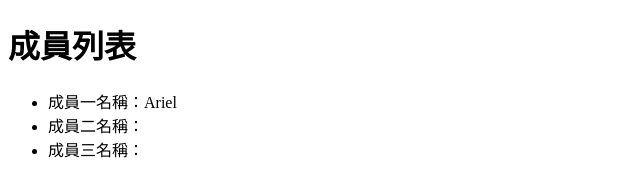
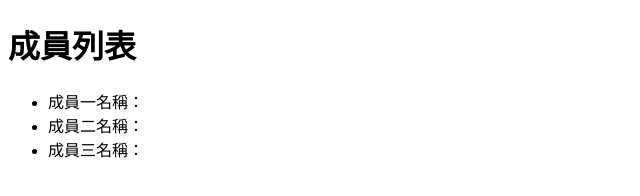
Before and after one commit to Ariel0508/test0819, a plain HTML site: page index.html in a window 1280 px wide. Shown: the full height of the page, 0-640 px from the left. Drawn offline with Linux system fonts and the light colour scheme.

Commit message:
Revert "新增成員一名字"

```diff
--- a/index.html
+++ b/index.html
@@ -8,7 +8,7 @@
 <body>
     <h1>成員列表</h1>
     <ul>
-        <li>成員一名稱：Ariel</li>
+        <li>成員一名稱：</li>
         <li>成員二名稱：</li>
         <li>成員三名稱：</li>
     </ul>
```
